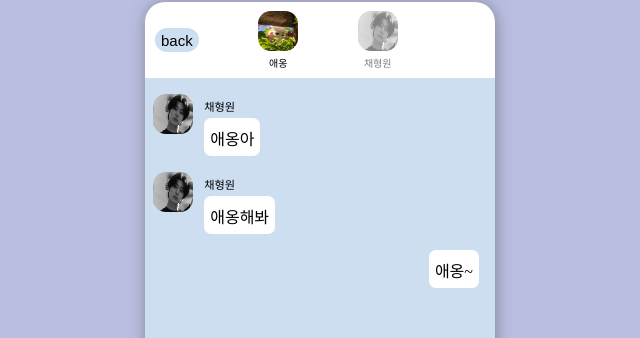
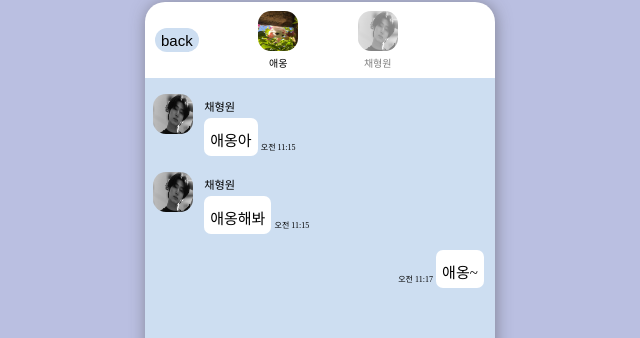
Before and after one commit to oyatplum/react-messenger-17th-Refactoring, a React (Create React App) app: page / in a window 1280 px wide. Shown: the part 73-411 px from the top of the page, without its empty margins (320-960 px from the left). Built offline with nearby package versions, Linux system fonts and the light colour scheme; a web font is replaced by a local one.

Commit message:
feat: add time function

```diff
--- a/src/chatting/InputChat.tsx
+++ b/src/chatting/InputChat.tsx
@@ -15,6 +15,7 @@ const InputChat = () => {
       let newChat: ChatInfo = {
         userNum: selectedId,
         addText: text,
+        date: String(new Date()), //몽미
       };
       setNewChatList([...newChatList, newChat]); //여기서 에러같은데.....
       setText('');
--- a/src/chatting/chattingContent.tsx
+++ b/src/chatting/chattingContent.tsx
@@ -29,6 +29,7 @@ const ChattingContent = ({ addText, userNum }: ChatInfo) => {
           messageId={index}
           addText={chat.addText}
           userNum={chat.userNum}
+          date={chat.date}
         />
       ))}
     </Chatting>
--- a/src/component/Talk/talk.tsx
+++ b/src/component/Talk/talk.tsx
@@ -6,18 +6,23 @@ import { MessageInfo, UserInfo } from '../../interface/interface';
 import { selectedUser, chatList, userNameInfo } from '../../atom/atom';
 import userList from '../../json/users.json';
 
-const Talk = ({ messageId, userNum }: MessageInfo) => {
+const Talk = ({ messageId, userNum, date }: MessageInfo) => {
+  //date 생성하기...
   const selected = useRecoilValue(selectedUser);
   const [chattingList, setChattingList] = useRecoilState(chatList);
   const [usersName, setUsersName] = useRecoilState(userNameInfo);
 
-  // const chatTime = () => {
-  //   let now = new Date();
-  //   let hours = now.getHours();
-  //   let minutes = now.getMinutes();
+  const chatTime = (time: string) => {
+    let now = new Date(time);
+    //console.log(now);
+    let hours = now.getHours();
+    let minutes = now.getMinutes(); //여기서 작업을 더 해준 다음에
 
-  //   return hours + ':' + minutes;
-  // };
+    let hoursSetting = hours < 12 ? `오전 ${hours}` : `오후 ${hours - 12}`;
+    const minutesSetting: string = String(minutes).padStart(2, '0');
+
+    return hoursSetting + ':' + minutesSetting;
+  };
 
   return (
     <>
@@ -25,28 +30,40 @@ const Talk = ({ messageId, userNum }: MessageInfo) => {
         //messageinfo로 접근이 아니지!!chatList로 해야할 것 같은데
         //와 이게 되네?
         <Chat>
+          {
+            <Time>{chatTime(date)}</Time> //여기서 date를 넣어주면 되겠는데?
+          }
           <NowUser>{chattingList[messageId].addText} </NowUser>
-          {/* <Time>{chatTime()}</Time> */}
         </Chat>
       ) : (
         <Chat>
           <PartnerImage src={`/images/${userNum}.jpg`} />
-          <Content>
+          <Contents>
             <PartnerName>
               {
                 usersName[userNum].userName
                 //usersName말고 그냥 userList해도 되는데.....머징?merge?푸하하쿠림ㅃ
               }
             </PartnerName>
-            <CounterPart>{chattingList[messageId].addText}</CounterPart>
-          </Content>
+            <Content>
+              <CounterPart>{chattingList[messageId].addText}</CounterPart>
+              {
+                <Time>{chatTime(date)}</Time> //여기서 date를 넣어주면 되겠는데?
+              }
+            </Content>
+          </Contents>
         </Chat>
       )}
     </>
   );
 };
 
-// const Time = styled.div``;
+const Time = styled.div`
+  font-size: 0.5rem;
+  margin-top: 1.2rem;
+  padding: 0.2rem;
+  margin-left: auto;
+`;
 const PartnerImage = styled.img`
   height: 2.5rem;
   width: 2.5rem;
@@ -58,6 +75,9 @@ const PartnerName = styled.div`
   padding: 0.2rem 0 0.3rem 0.5rem;
 `;
 const Content = styled.div`
+  display: flex;
+`;
+const Contents = styled.div`
   display: block;
 `;
 const Chat = styled.div`
@@ -69,13 +89,12 @@ const Chat = styled.div`
 const NowUser = styled.div`
   max-width: 10rem;
   width: auto;
-  margin-left: auto;
-  margin-right: 0.5rem;
+  margin-right: 0.2rem;
   background-color: white;
   border-radius: 7px;
-  font-size: 16px;
+  font-size: 15px;
   padding: 6px;
-  padding-top: 8px;
+  padding-top: 11px;
 `;
 
 const CounterPart = styled.div`
@@ -84,9 +103,9 @@ const CounterPart = styled.div`
   width: auto;
   background-color: white;
   border-radius: 7px;
-  font-size: 16px;
+  font-size: 15px;
   padding: 6px;
-  padding-top: 8px;
+  padding-top: 11px;
 `;
 
 export default Talk;
--- a/src/interface/interface.tsx
+++ b/src/interface/interface.tsx
@@ -7,6 +7,7 @@ export interface MessageInfo {
   addText: string;
   messageId: number;
   userNum: number;
+  date: string;
 }
 // export interface ExtendedMessageInfo extends MessageInfo {
 //   messageId: number;
@@ -20,6 +21,7 @@ export interface MessageInfo {
 export interface ChatInfo {
   addText: string;
   userNum: number;
+  date: string;
 }
 // export interface Message {
 //   //엥
--- a/src/json/message.json
+++ b/src/json/message.json
@@ -2,9 +2,21 @@
   {
     "chattingRoomId": 1,
     "message": [
-      { "userNum": 1, "addText": "애옹아" },
-      { "userNum": 1, "addText": "애옹해봐" },
-      { "userNum": 0, "addText": "애옹~" }
+      {
+        "userNum": 1,
+        "addText": "애옹아",
+        "date": "Mon Apr 17 2023 20:15:19 GMT+0900 (한국 표준시)"
+      },
+      {
+        "userNum": 1,
+        "addText": "애옹해봐",
+        "date": "Mon Apr 17 2023 20:15:19 GMT+0900 (한국 표준시)"
+      },
+      {
+        "userNum": 0,
+        "addText": "애옹~",
+        "date": "Mon Apr 17 2023 20:17:19 GMT+0900 (한국 표준시)"
+      }
     ]
   }
 ]
--- a/src/pages/ChattingRoomPage.tsx
+++ b/src/pages/ChattingRoomPage.tsx
@@ -10,6 +10,7 @@ const ChattingRoomPage = () => {
       <ChattingContent
         addText={messageList[0].message[0].addText} //여기도 이렇게 하면 안 되겠지
         userNum={messageList[0].message[0].userNum}
+        date={messageList[0].message[0].date}
       />
       <InputChat />
     </>
```
